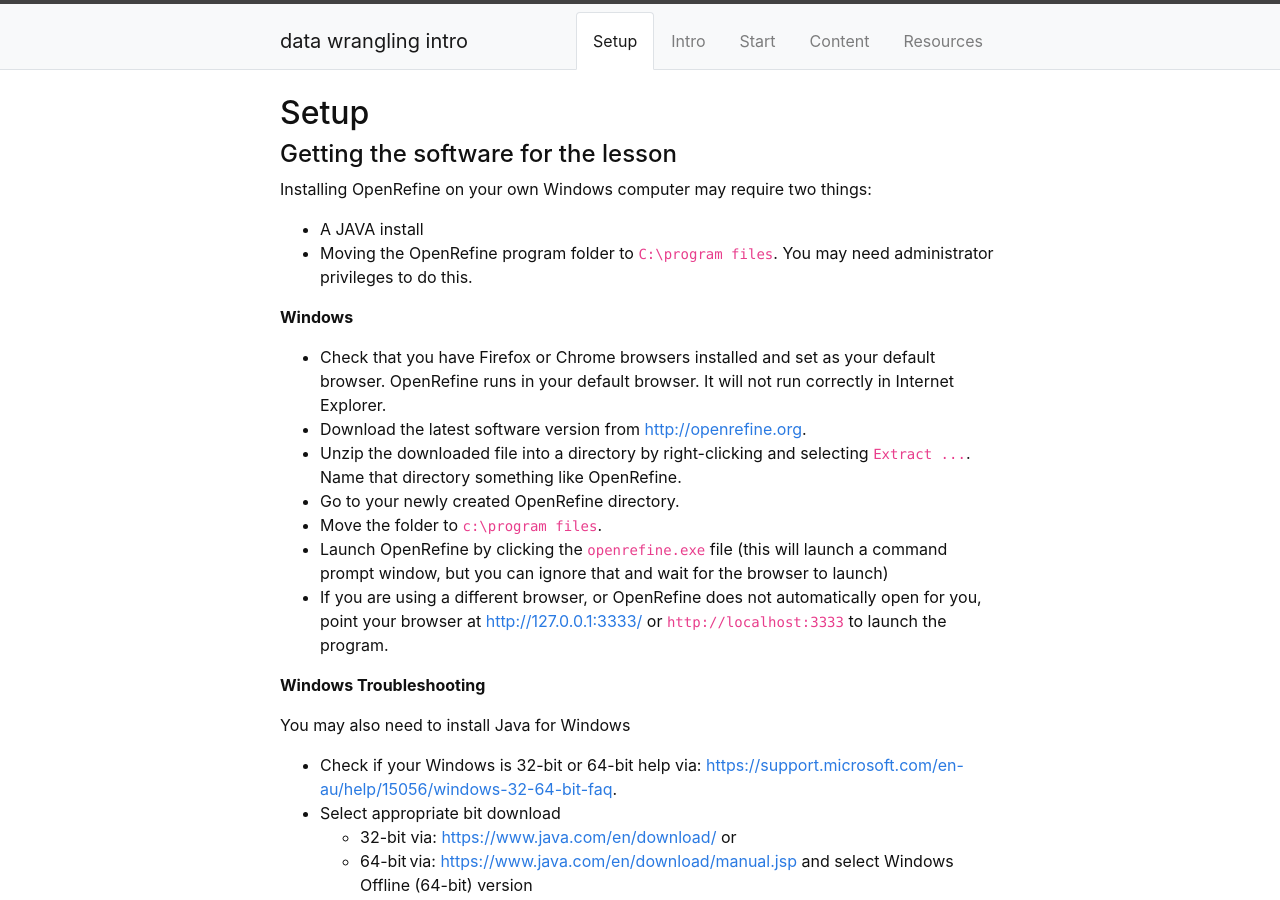
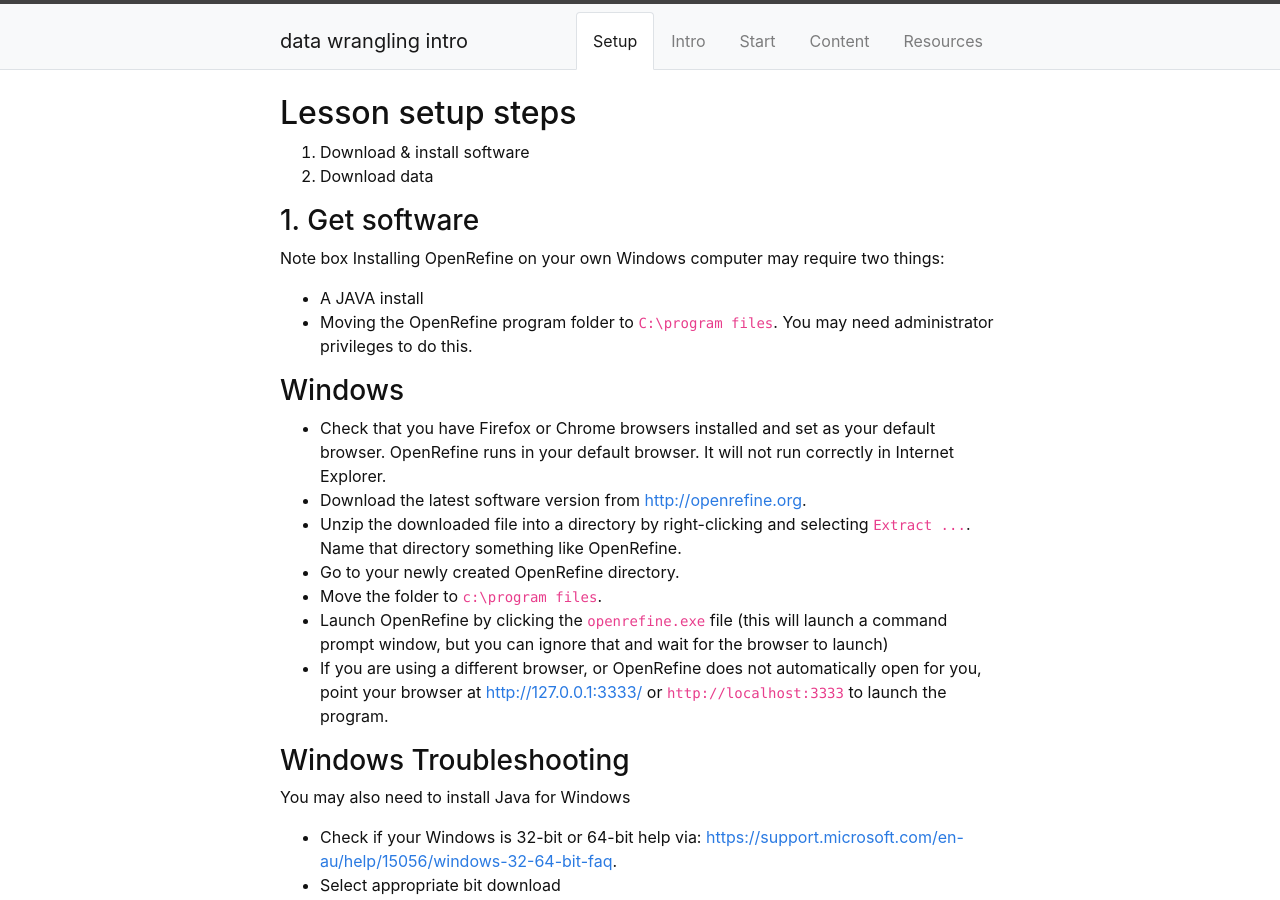
Before and after one commit to GULibrarySandbox/intro-data-wrangle, a Jekyll site: the page built from content/0-setup.md, in a window 1280 px wide and 900 px high. Built offline with Jekyll 4.4.1, drawn with Linux system fonts in a browser that asks for light colours.

Commit message:
Update 0-setup.md

```diff
--- a/content/0-setup.md
+++ b/content/0-setup.md
@@ -2,17 +2,18 @@
 title: Setup
 nav: true
 ---
-## Setup
+## Lesson setup steps
+1. Download & install software
+2. Download data
 
-#### Getting the software for the lesson
+### 1. Get software
 
+Note box
 Installing OpenRefine on your own Windows computer may require two things:
-
 - A JAVA install
 - Moving the OpenRefine program folder to `C:\program files`. You may need administrator privileges to do this.
 
-**Windows**
-
+### Windows
 - Check that you have Firefox or Chrome browsers installed and set as your default browser. OpenRefine runs in your default browser. It will not run correctly in Internet Explorer.
 - Download the latest software version from [http://openrefine.org](http://openrefine.org).
 - Unzip the downloaded file into a directory by right-clicking and selecting `Extract ...`.   Name that directory something like OpenRefine.
@@ -21,7 +22,7 @@ Installing OpenRefine on your own Windows computer may require two things:
 - Launch OpenRefine by clicking the `openrefine.exe` file (this will launch a command prompt window, but you can ignore that and wait for the browser to launch)
 - If you are using a different browser, or OpenRefine does not automatically open for you, point your browser at [http://127.0.0.1:3333/](http://127.0.0.1:3333/) or `http://localhost:3333` to launch the program.
 
-**Windows Troubleshooting**
+### Windows Troubleshooting
 
 You may also need to install Java for Windows
 - Check if your Windows is 32-bit or 64-bit help via: [https://support.microsoft.com/en-au/help/15056/windows-32-64-bit-faq](https://support.microsoft.com/en-au/help/15056/windows-32-64-bit-faq).
@@ -34,19 +35,19 @@ You may also need to install Java for Windows
 - Double-click on the saved file icon to start the installation process.
   [https://www.howtogeek.com/129178/why-does-64-bit-windows-need-a-separate-program-files-x86-folder/](https://www.howtogeek.com/129178/why-does-64-bit-windows-need-a-separate-program-files-x86-folder/)
 
-**Mac**
+### Mac
 - Check that you have Firefox or Chrome browsers installed and set as your default browser. OpenRefine runs in your default browser. It will not run correctly in Internet Explorer.
 - Download latest software version from [http://openrefine.org](http://openrefine.org)
 - Drag icon into `Applications folder`
 - Doubleclick to launch OpenRefine
 - If you are using a different browser, or OpenRefine does not automatically open for you, point your browser at [http://127.0.0.1:3333/](http://127.0.0.1:3333/) or `http://localhost:3333` to launch the program.
 
-**MAC Troubleshooting**
+### MAC Troubleshooting
 - If OpenRefine doesn’t open due to security settings go to:
   - `System Preferences> security & privacy >` see message re: OpenRefine
   - select Open anyway
 
-**Linux**
+### Linux
 - Check that you have Firefox or Chrome browsers installed and set as your default browser. OpenRefine runs in your default browser. It will not run correctly in Internet Explorer.
 - Download the latest software version from [http://openrefine.org](http://openrefine.org).
 - Unzip the downloaded file into a directory. Name that directory something like OpenRefine.
@@ -64,13 +65,13 @@ Alternately, when you launch OpenRefine, you can import the data directly from a
 
 #### Getting help
 
-**Online**
+### Online
 
 You can find out more at the [OpenRefine](http://openrefine.org) website and check out some great introductory videos. These videos and others on OpenRefine can also be found on YouTube - use the search term 'OpenRefine'.
 
 There is a [Google Group](https://groups.google.com/forum/#!forum/openrefine) that can answer a lot of beginner questions and problems.
 
-**At Griffith University**
+### At Griffith University
 
 Help is available at Griffith [Hacky Hour & Library Researcher Support](https://hackyhourgriffith.wordpress.com/) sessions, Thursdays between 2-3pm alternating weeks at Gold Coast and Nathan campuses.  Grab a free coffee and we can help you.
 
```
